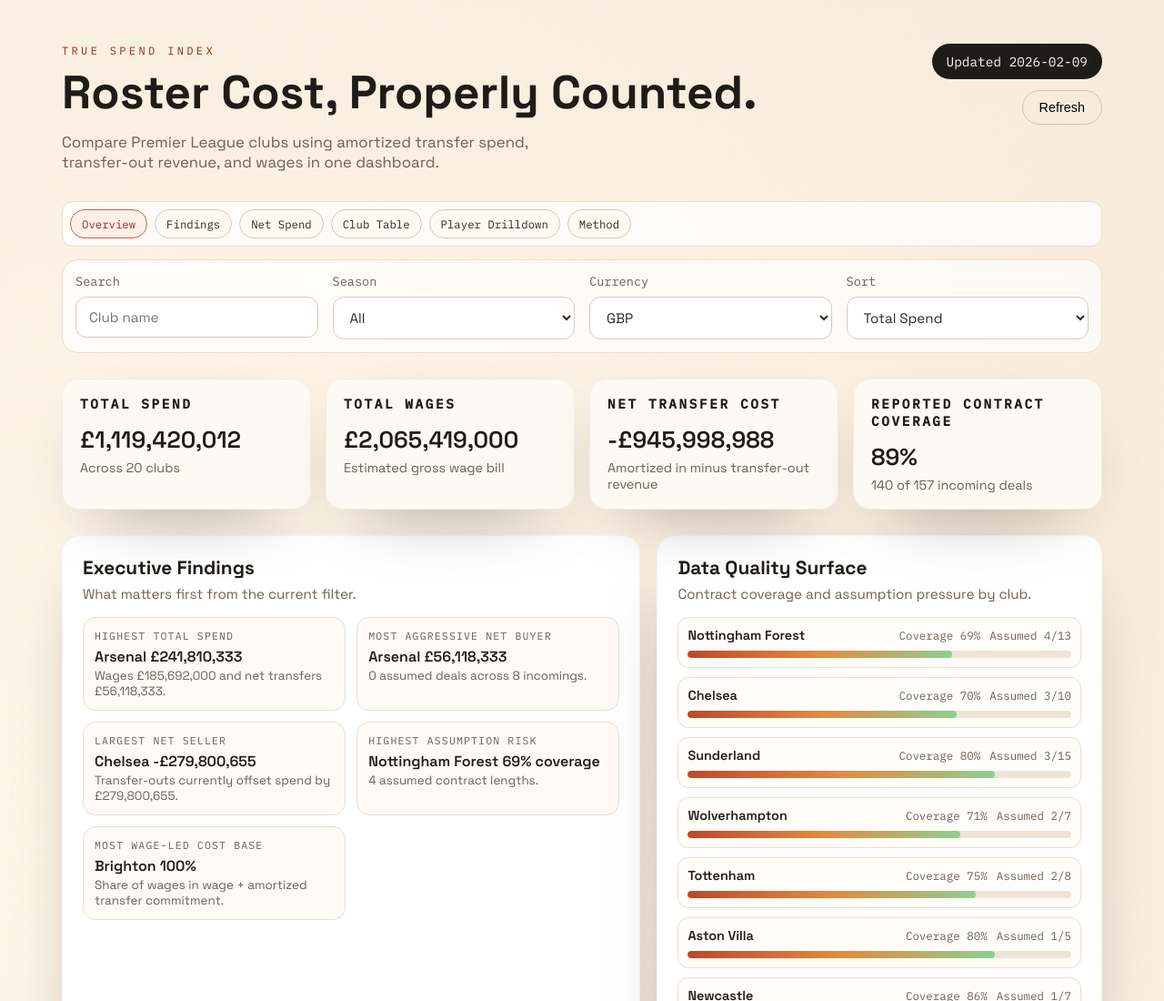
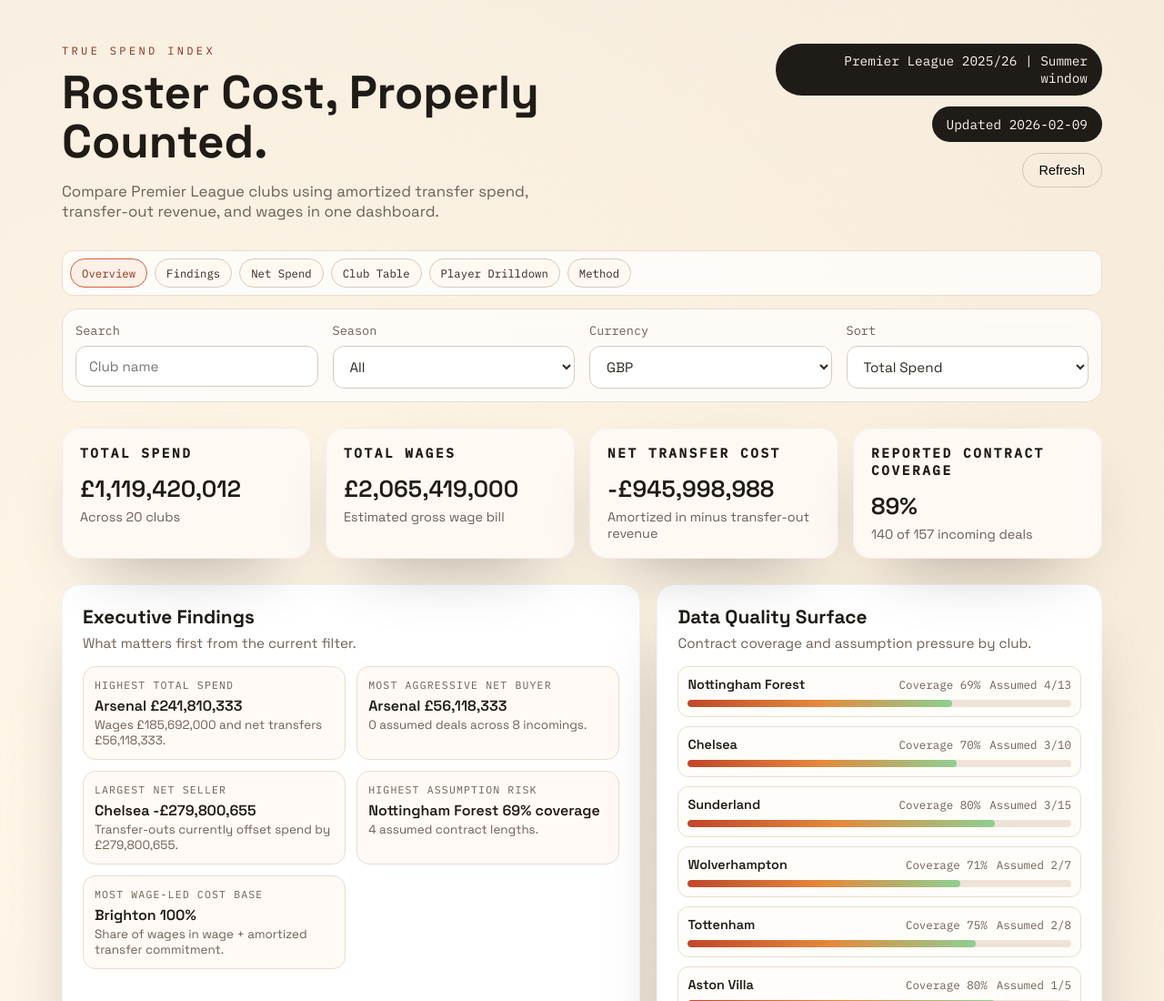
Before and after one commit to evbarleyg/Soccer-Salaries, a plain HTML site: page index.html in a window 1280 px wide. Shown: the top 1100 px of the page at 91% size. Drawn offline with Linux system fonts and the light colour scheme.

Commit message:
feat: add coverage period badge, social preview meta, and favicon setup

```diff
--- a/app.js
+++ b/app.js
@@ -35,6 +35,7 @@ const elements = {
   detailIncomingBody: document.getElementById("detailIncomingBody"),
   detailOutgoingBody: document.getElementById("detailOutgoingBody"),
   summary: document.getElementById("summaryCards"),
+  periodBadge: document.getElementById("periodBadge"),
   compareCards: document.getElementById("compareCards"),
   compareHint: document.getElementById("compareHint"),
   leagueControl: document.getElementById("leagueControl"),
@@ -62,6 +63,8 @@ const formatMoney = (value, currency) => {
 };
 
 const formatPercent = (value) => `${Math.round(value * 100)}%`;
+
+const capitalize = (value) => value.charAt(0).toUpperCase() + value.slice(1);
 
 const escapeHtml = (value) =>
   String(value)
@@ -303,6 +306,34 @@ const renderSummary = () => {
       `
     )
     .join("");
+};
+
+const renderPeriodBadge = () => {
+  const scope = state.raw.scope || {};
+  const currentClubs = state.filtered.length ? state.filtered : state.raw.clubs || [];
+  const windows = new Set();
+
+  currentClubs.forEach((club) => {
+    club.transfers_in.forEach((transfer) => {
+      if (transfer.window) windows.add(String(transfer.window).toLowerCase());
+    });
+    club.transfers_out.forEach((transfer) => {
+      if (transfer.window) windows.add(String(transfer.window).toLowerCase());
+    });
+  });
+
+  const windowList = [...windows];
+  const windowText =
+    windowList.length === 0
+      ? "Window not tagged"
+      : windowList.length === 1
+        ? `${capitalize(windowList[0])} window`
+        : `${windowList.map(capitalize).join(" + ")} windows`;
+
+  const leagueText = state.league === "All" ? scope.league || "All leagues" : state.league;
+  const seasonText = state.season === "All" ? scope.season || "All seasons" : state.season;
+
+  elements.periodBadge.textContent = `${leagueText} ${seasonText} | ${windowText}`;
 };
 
 const renderTrendChart = () => {
@@ -659,6 +690,7 @@ const bindQuickNav = () => {
 
 const render = () => {
   applyFilters();
+  renderPeriodBadge();
   renderSummary();
   renderFindings();
   renderQualitySurface();
--- a/index.html
+++ b/index.html
@@ -3,7 +3,35 @@
   <head>
     <meta charset="UTF-8" />
     <meta name="viewport" content="width=device-width, initial-scale=1.0" />
+    <meta
+      name="description"
+      content="Premier League 2025/26 true-spend dashboard combining wage bill, amortized transfer spend, and transfer-out revenue."
+    />
+    <meta name="theme-color" content="#f4f0ea" />
+    <meta property="og:type" content="website" />
+    <meta property="og:site_name" content="True Spend Index" />
+    <meta property="og:title" content="True Spend: Soccer Squad Cost Dashboard" />
+    <meta
+      property="og:description"
+      content="Compare Premier League clubs with wage bill + amortized transfers in - transfer-out revenue."
+    />
+    <meta property="og:url" content="https://evbarleyg.github.io/Soccer-Salaries/" />
+    <meta property="og:image" content="https://evbarleyg.github.io/Soccer-Salaries/preview-card.svg" />
+    <meta property="og:image:type" content="image/svg+xml" />
+    <meta property="og:image:width" content="1200" />
+    <meta property="og:image:height" content="630" />
+    <meta name="twitter:card" content="summary_large_image" />
+    <meta name="twitter:title" content="True Spend: Soccer Squad Cost Dashboard" />
+    <meta
+      name="twitter:description"
+      content="Premier League club spend using wages, amortized transfer costs, and transfer-out revenue."
+    />
+    <meta name="twitter:image" content="https://evbarleyg.github.io/Soccer-Salaries/preview-card.svg" />
     <title>True Spend: Soccer Squad Cost Dashboard</title>
+    <link rel="canonical" href="https://evbarleyg.github.io/Soccer-Salaries/" />
+    <link rel="icon" type="image/svg+xml" href="./favicon.svg" />
+    <link rel="shortcut icon" href="./favicon.svg" />
+    <link rel="manifest" href="./site.webmanifest" />
     <link rel="stylesheet" href="styles.css" />
   </head>
   <body>
@@ -17,6 +45,7 @@
           </p>
         </div>
         <div class="meta">
+          <div class="badge period-badge" id="periodBadge">Coverage period loading...</div>
           <div class="badge" id="lastUpdated">Loading data...</div>
           <button class="ghost" id="refreshBtn" type="button">Refresh</button>
         </div>
--- a/styles.css
+++ b/styles.css
@@ -84,6 +84,13 @@ h1 {
   border-radius: 999px;
   font-size: 0.9rem;
   font-family: var(--mono);
+}
+
+.period-badge {
+  max-width: 360px;
+  text-align: right;
+  white-space: normal;
+  line-height: 1.3;
 }
 
 .ghost {
```
Also changed, not shown: favicon.svg (added), preview-card.svg (added), site.webmanifest (added).
